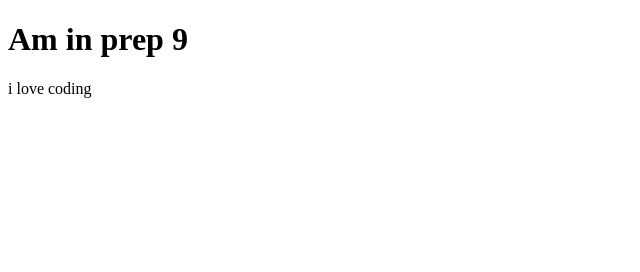
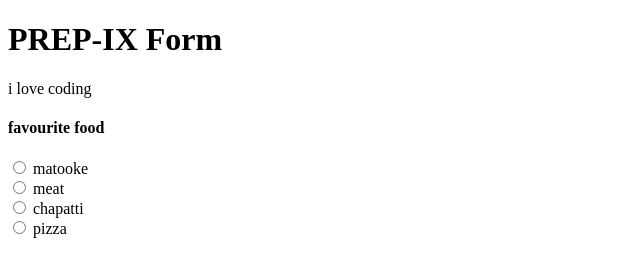
Before and after one commit to Ruzindana/prep9, a plain HTML site: page index.html in a window 1280 px wide. Shown: the whole page, without its empty margins (0-640 px from the left). Drawn offline with Linux system fonts and the light colour scheme.

Commit message:
added form

```diff
--- a/index.html
+++ b/index.html
@@ -6,7 +6,22 @@
     <title>Document</title>
 </head>
 <body>
-    <h1>Am in prep 9</h1>
+    <h1>PREP-IX Form</h1>
     <p>i love coding</p>
+
+    <form action="">
+        <h4>favourite food</h4>
+        <input type="radio" name="food" id="opt-1">
+        <label for="">matooke</label>
+        <br>
+        <input type="radio" name="food" id="opt-2">
+        <label for="">meat</label>
+        <br>
+        <input type="radio" name="food" id="opt-3">
+        <label for="">chapatti</label>
+        <br>
+        <input type="radio" name="food" id="opt-4">
+        <label for="">pizza</label>
+    </form>
 </body>
 </html>
```
